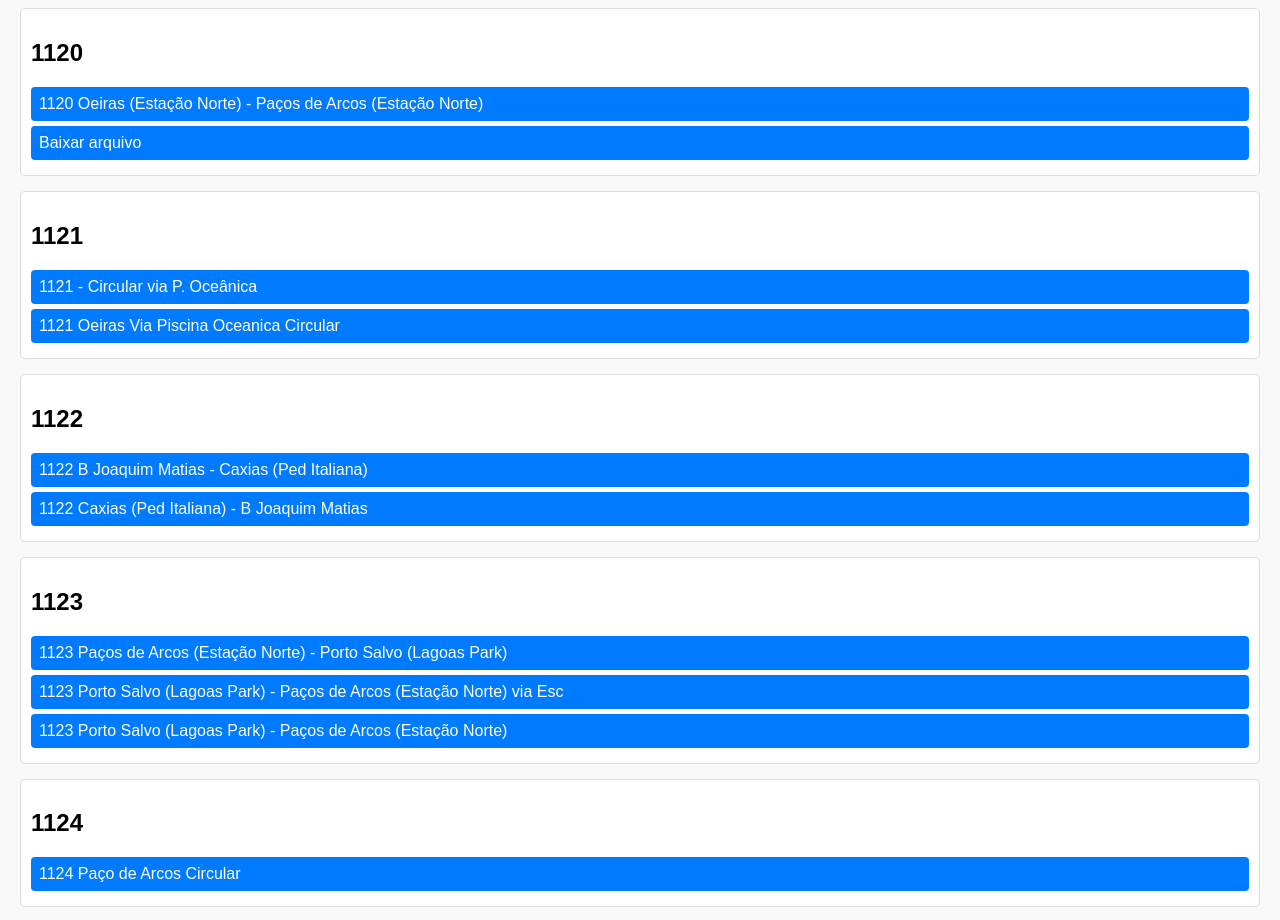
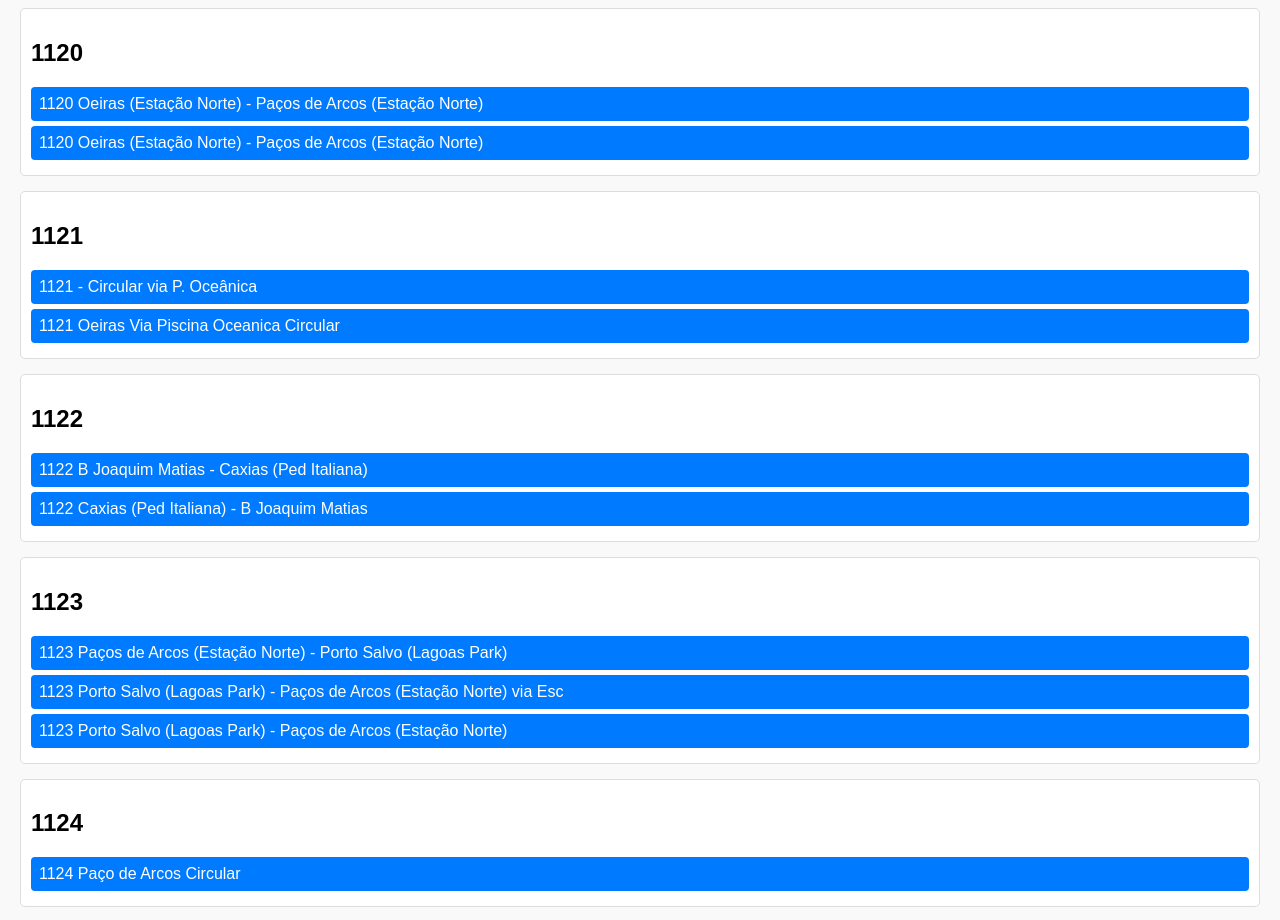
Before and after one commit to xjoaoxsousax/rotas-oeiras, a plain HTML site: page index.html in a window 1280 px wide. Shown: the part 3840-4760 px from the top of the page. Drawn offline with Linux system fonts and the light colour scheme.

Commit message:
index.html

```diff
--- a/index.html
+++ b/index.html
@@ -190,7 +190,7 @@
     <h2>1120</h2>
     <div class="variantes">
         <a href="rotas/1120 Oeiras (Estacao Norte) - Pacos de Arcos (Estacao Norte).gpx">1120 Oeiras (Estação Norte) - Paços de Arcos (Estação Norte)</a>
-        <a href="https://drive.google.com/uc?export=download&id=1sOKnNGzk1vPxT2UTrXuDptFvxvzrrA43">Baixar arquivo</a>
+        <a href="https://github.com/xjoaoxsousax/rotas-oeiras/raw/main/rotas/1120%20Oeiras%20(Estacao%20Norte)%20-%20Pacos%20de%20Arcos%20(Estacao%20Norte).gpx" download>1120 Oeiras (Estação Norte) - Paços de Arcos (Estação Norte)</a>
     </div>
 </div>
 
```
